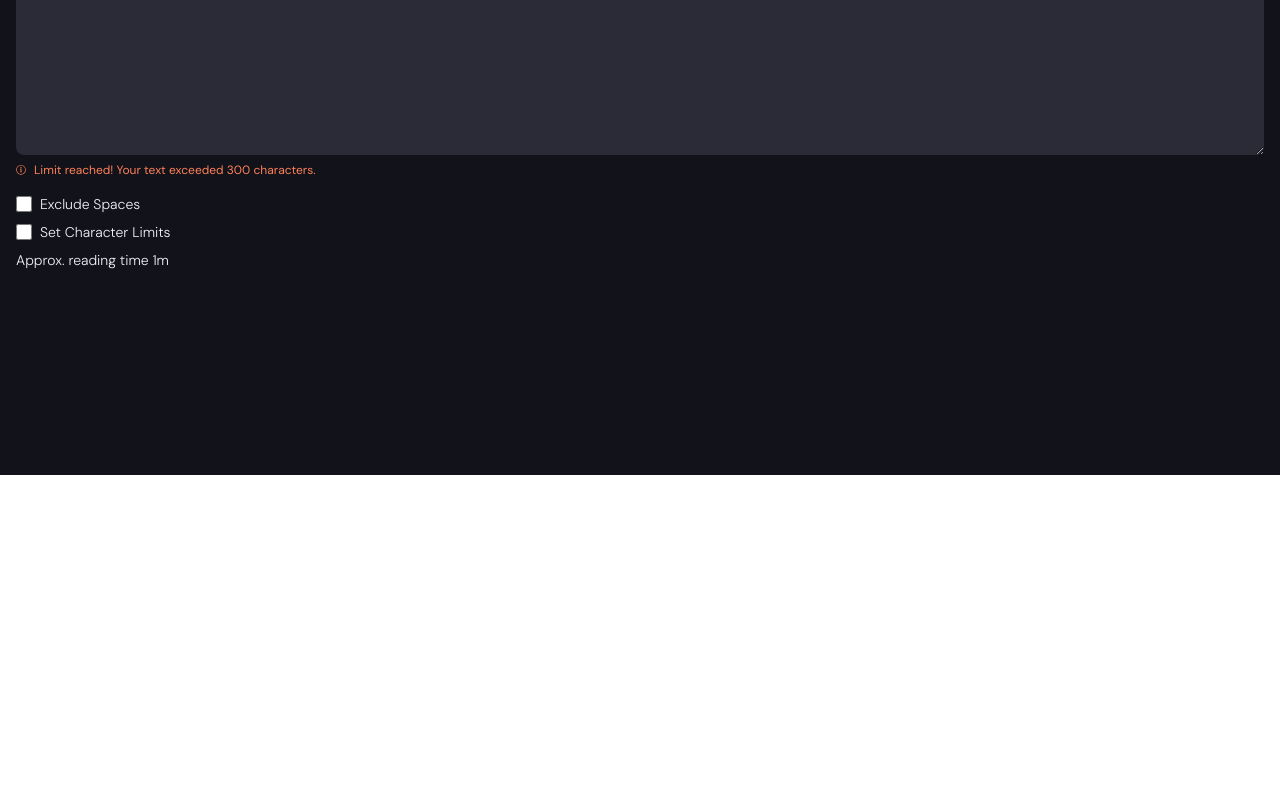
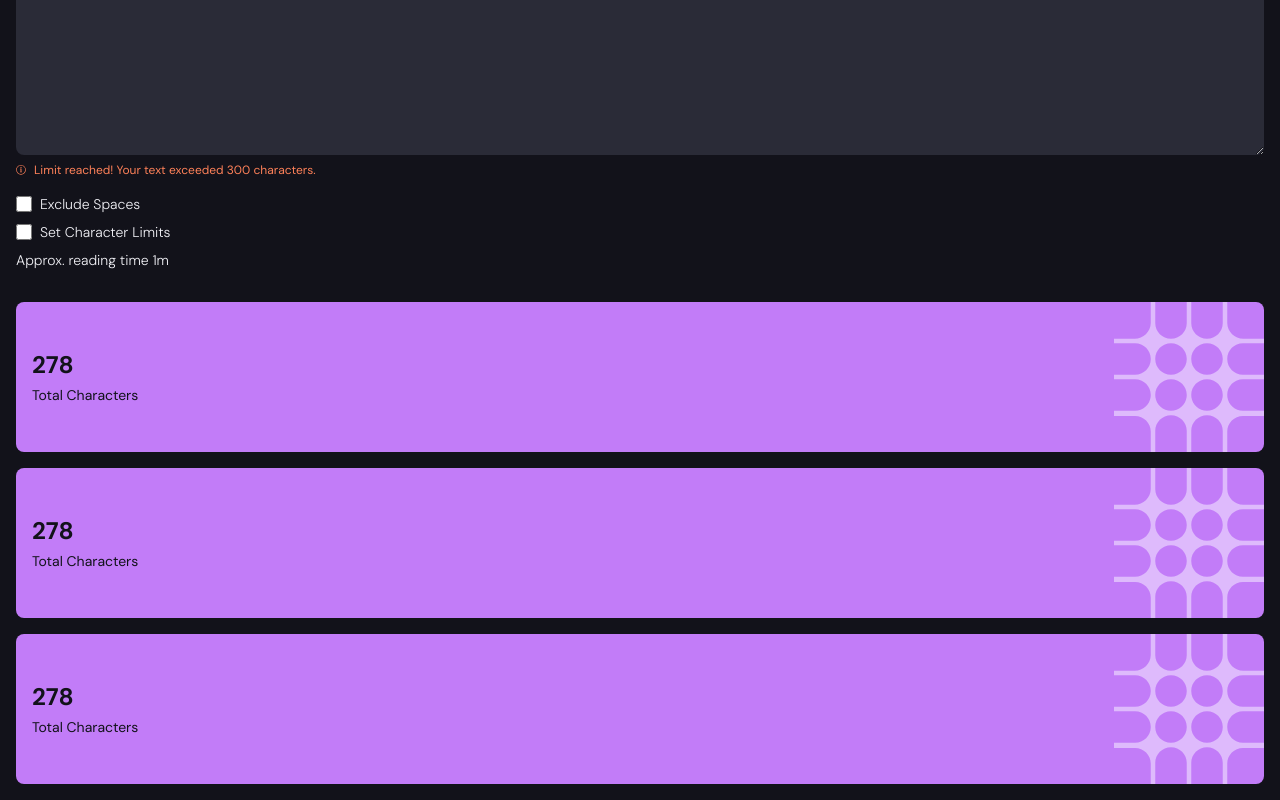
Before and after one commit to S-Bolt/FrontEndChallenges, a Next.js app: page / in a window 1280 px wide. Shown: the part 2143-2943 px from the top of the page. Before the commit the page ends 2618 px from the top, so only its background shows below. Built offline with nearby package versions, Linux system fonts and the light colour scheme.

Commit message:
Setting up reusable components for info display

```diff
--- a/src/app/page.js
+++ b/src/app/page.js
@@ -15,7 +15,7 @@ export default function Home() {
         <Calculator />
       </Challenge>
       <Challenge
-        title="🚧Challenge 3🚧 Under Construction🚧"
+        title="🚧 Challenge 3 🚧 Under Construction 🚧"
         className="theme-project3"
       >
         <CharacterCount />
@@ -33,7 +33,33 @@ function CharacterCount() {
         <Title />
         <Inputs />
         {/* Graphics Display */}
+        <div className="m-4 flex flex-col space-y-4">
+          <InfoBox />
+          <InfoBox />
+          <InfoBox />
+        </div>
+
         {/* Letter Density Display*/}
+      </div>
+    </div>
+  );
+}
+
+function InfoBox({ value, label, imageSrc, altText }) {
+  return (
+    <div className="flex justify-end">
+      <div className="flex flex-1 flex-col justify-center rounded-l-lg bg-primary py-6">
+        <div className="text-dm-sans mx-4 mb-1 text-2xl font-bold">278</div>
+        <div className="text-dm-sans mx-4 text-sm">Total Characters</div>
+      </div>
+      <div className="">
+        <Image
+          src="/character-count/pattern-character-count.svg"
+          alt="pattern-character-count"
+          width={150}
+          height={150}
+          className="rounded-r-lg bg-primary"
+        />
       </div>
     </div>
   );
@@ -85,7 +111,7 @@ function Inputs() {
       </div>
 
       {/* Conditional render for character lenght exceeding limits */}
-      <div className="text-accent-orange-light mx-4 flex text-xs">
+      <div className="mx-4 flex text-xs text-accent-orange-light">
         <Image
           src="/character-count/icon-info.svg"
           alt="sun"
```
